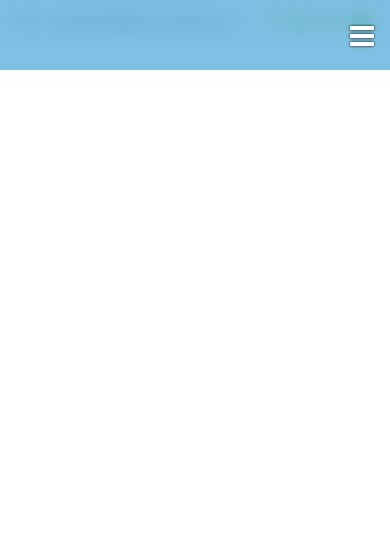
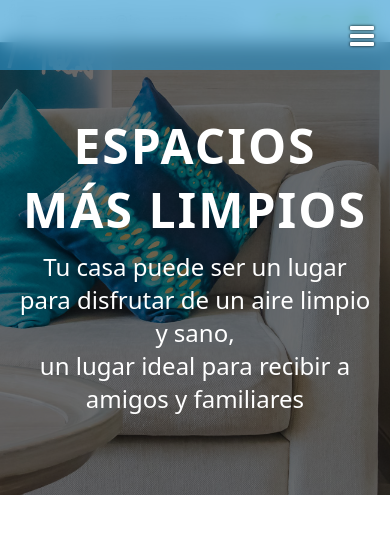
Before and after one commit to alobuuls/landing-page, a plain HTML site: page index.html in a window 390 px wide. Drawn offline with Linux system fonts and the light colour scheme.

Commit message:
feat: Create Banner
- Create banner (html)
- Add styles for banner and responsive (css)

```diff
--- /dev/null
+++ b/css/banner.css
@@ -0,0 +1,34 @@
+.banner {
+  align-items: center;
+  background: color-mix(in srgb, black 50%, transparent 50%) url('../images/banner-principal.jpg') no-repeat center 17% / cover;
+  background-blend-mode: multiply;
+  display: flex;
+  flex-direction: column;
+  justify-content: center;
+  min-height: 40vh;
+  padding: 5rem 1rem;
+
+  & :is(h1, h2) {
+    color: white;
+    font-size: clamp(3rem, calc(9vw - 3px), 5rem);
+    letter-spacing: 2px;
+    line-height: 3.5rem;
+    margin-bottom: 2.5rem;
+    text-align: center;
+  }
+
+  & p {
+    color: white;
+    font-size: clamp(1.5rem, calc(3.5vw + 1px), 2.2rem);
+    text-align: center;
+  }
+}
+
+@media (max-width: 768px) {
+  .banner {
+    & :is(h1, h2) {
+      line-height: 3rem;
+      margin-bottom: 1rem;
+    }
+  }
+}
--- a/index.html
+++ b/index.html
@@ -12,6 +12,7 @@
     <link rel="stylesheet" href="https://cdnjs.cloudflare.com/ajax/libs/font-awesome/4.7.0/css/font-awesome.css">
     <link rel="stylesheet" href="css/initialize.css">
     <link rel="stylesheet" href="css/header.css">
+    <link rel="stylesheet" href="css/banner.css">
   </head>
 
   <body>
@@ -69,5 +70,26 @@
       </nav>
     </section>
 
+    <!-- banner -->
+    <section>
+      <div id="banner" class="banner" role="baner">
+        <h1>
+          ESPACIOS
+        </h1>
+
+        <h2>
+            MÁS LIMPIOS
+        </h2>
+
+        <p>
+          Tu casa puede ser un lugar para disfrutar de un aire limpio y sano,
+        </p>
+
+        <p>
+          un lugar ideal para recibir a amigos y familiares
+        </p>
+      </div>
+    </section>
+
   </body>
 </html>
```
